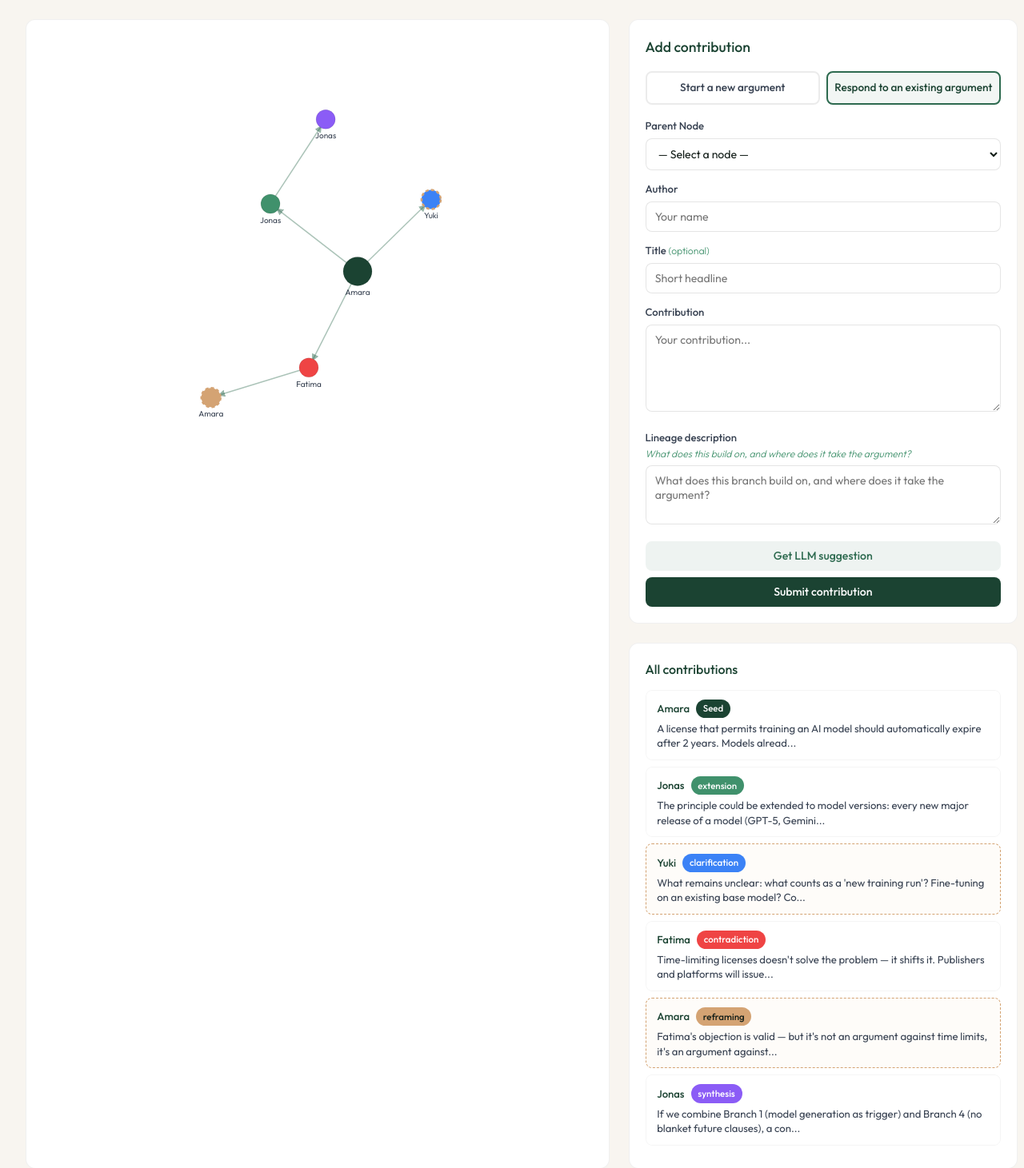
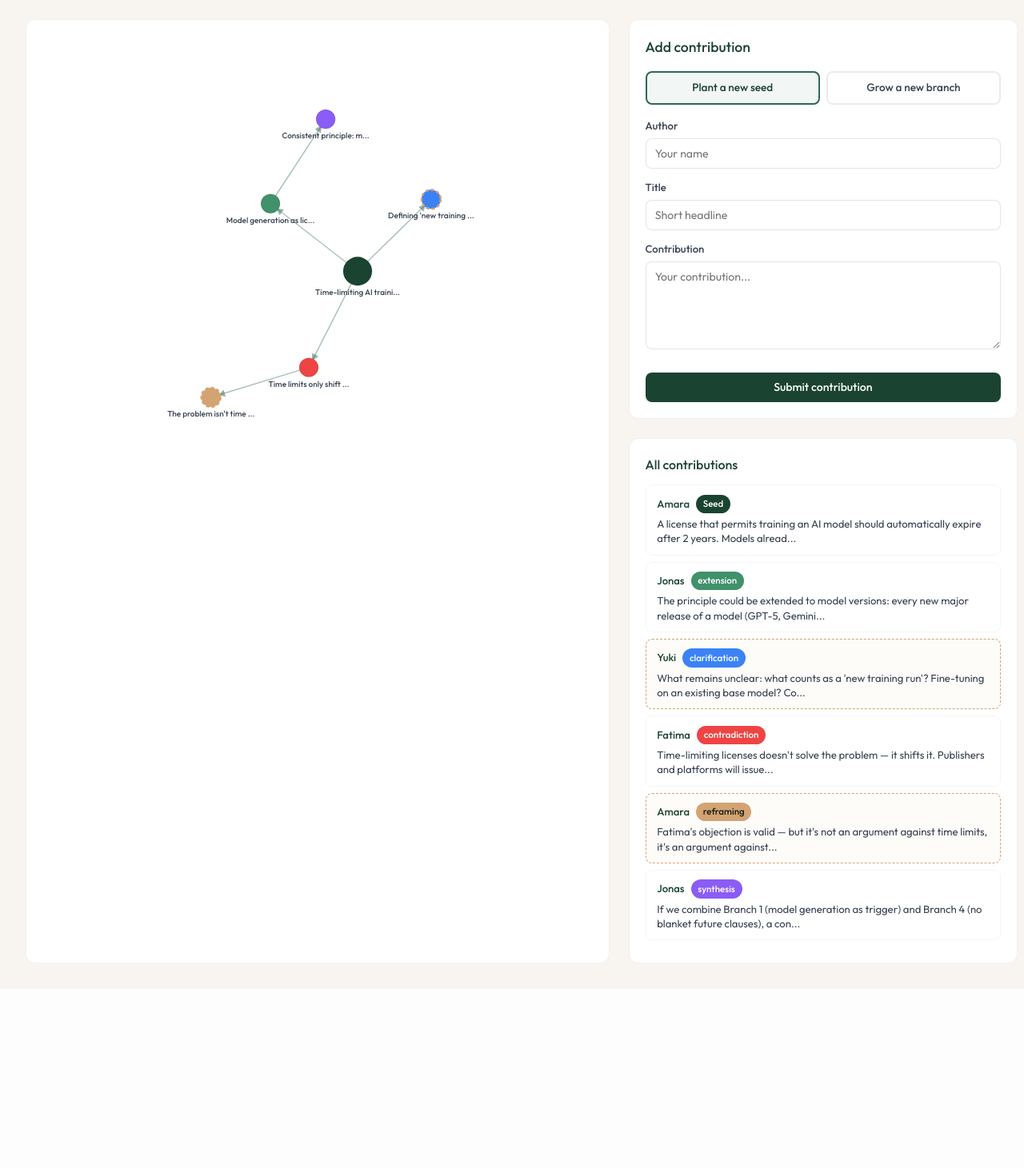
Before and after one commit to sofilab-art/groven, a Flask app: page /space/corpus-ai-training in a window 1280 px wide. Shown: the part 157-1618 px from the top of the page at 80% size. After the commit the page ends 1394 px from the top, so only its background shows below. Run offline with Flask 3, Linux system fonts and the light colour scheme; data comes from the database, SQL or seed files in the repository.

Commit message:
Streamline contribution UX: auto-classify, auto-lineage, graph improvements
- Remove parent dropdown; parent set by clicking graph nodes with indicator
- Default to "Plant a new seed" mode; clicking a node switches to branch
- Auto-classify branch type server-side via LLM (no manual selection)
- Auto-generate lineage description server-side via LLM
- Remove all LLM UI elements (button, spinner, type radios) from form
- Make title mandatory; show titles on graph nodes instead of authors
- Graph: fixed 600px simulation height, anchored to top, node clamping
- Tooltip: moved to body for z-index, full text shown, max-width 400px
- Node detail: Lineage and LLM Analysis expanded by default

Co-Authored-By: Claude Opus 4.6 <noreply@anthropic.com>

```diff
--- a/main.py
+++ b/main.py
@@ -67,36 +67,51 @@ def api_create_node():
     author = (data.get("author") or "").strip()
     body = (data.get("body") or "").strip()
     parent_id = data.get("parent_id")
-    title = (data.get("title") or "").strip() or None
-    lineage_desc = (data.get("lineage_desc") or "").strip() or None
-    branch_type = data.get("branch_type")
-    llm_proposed_type = data.get("llm_proposed_type")
-    llm_explanation = data.get("llm_explanation")
+    title = (data.get("title") or "").strip()
 
     # Validation
-    if not space_id or not author or not body:
-        return jsonify({"error": "space_id, author, and body are required"}), 400
+    if not space_id or not author or not title or not body:
+        return jsonify({"error": "space_id, author, title, and body are required"}), 400
 
     if not db.get_space(space_id):
         return jsonify({"error": "Space not found"}), 404
 
     # Determine node type
+    branch_type = None
+    llm_proposed_type = None
+    llm_explanation = None
+    lineage_desc = None
+    contested = 0
+
     if parent_id:
         node_type = "branch"
-        if not lineage_desc:
-            return jsonify({"error": "lineage_desc is required for branches"}), 400
-        if not branch_type:
-            return jsonify({"error": "branch_type is required for branches"}), 400
-        if not db.get_node(parent_id):
+        parent_node = db.get_node(parent_id)
+        if not parent_node:
             return jsonify({"error": "Parent node not found"}), 404
+
+        # Auto-classify branch type via LLM
+        proposal = llm.propose_branch_type(
+            parent_body=parent_node["body"],
+            branch_body=body,
+            lineage_desc=None
+        )
+        if proposal:
+            branch_type = proposal["proposed_type"]
+            llm_proposed_type = proposal["proposed_type"]
+            llm_explanation = proposal.get("explanation")
+        else:
+            # Fallback if LLM is unavailable
+            branch_type = "extension"
+            llm_proposed_type = None
+
+        # Auto-generate lineage description
+        lineage_desc = llm.generate_lineage(
+            parent_body=parent_node["body"],
+            branch_body=body,
+            branch_type=branch_type
+        )
     else:
         node_type = "seed"
-        branch_type = None
-
-    # Calculate contested flag
-    contested = 0
-    if llm_proposed_type and branch_type and llm_proposed_type != branch_type:
-        contested = 1
 
     node_id = db.create_node(
         space_id=space_id,
@@ -125,7 +140,6 @@ def api_llm_propose():
     """Get LLM type proposal for a branch."""
     parent_id = request.args.get("parent_id")
     body = request.args.get("body", "").strip()
-    lineage_desc = request.args.get("lineage_desc", "").strip()
 
     if not parent_id or not body:
         return jsonify({"error": "parent_id and body are required"}), 400
@@ -137,7 +151,7 @@ def api_llm_propose():
     result = llm.propose_branch_type(
         parent_body=parent["body"],
         branch_body=body,
-        lineage_desc=lineage_desc
+        lineage_desc=None
     )
 
     if result is None:
--- a/static/graph.js
+++ b/static/graph.js
@@ -21,14 +21,14 @@
     };
 
     const width = container.clientWidth || 800;
-    const height = container.clientHeight || 600;
+    // Fixed simulation height — keeps nodes stable in the upper part of the panel
+    const height = 600;
 
-    // Create SVG
+    // Create SVG — anchored to top via preserveAspectRatio
     const svg = d3.select(container)
         .append('svg')
-        .attr('width', width)
-        .attr('height', height)
-        .attr('viewBox', [0, 0, width, height]);
+        .attr('viewBox', [0, 0, width, height])
+        .attr('preserveAspectRatio', 'xMidYMin meet');
 
     // Arrow marker
     svg.append('defs').append('marker')
@@ -44,8 +44,8 @@
         .attr('fill', '#2D6A4F')
         .attr('opacity', 0.5);
 
-    // Tooltip
-    const tooltip = d3.select(container)
+    // Tooltip — appended to body so it's never clipped by overflow:hidden
+    const tooltip = d3.select('body')
         .append('div')
         .attr('class', 'graph-tooltip')
         .style('display', 'none');
@@ -117,50 +117,63 @@
                 .attr('stroke-width', d => d.contested ? 2.5 : 1)
                 .attr('stroke-dasharray', d => d.contested ? '4,3' : 'none');
 
-            // Author labels
+            // Title labels
             nodeGroup.append('text')
-                .text(d => d.author)
+                .text(d => {
+                    const label = d.title || d.author;
+                    return label.length > 25 ? label.substring(0, 23) + '...' : label;
+                })
                 .attr('dy', d => (d.node_type === 'seed' ? 30 : 24))
                 .attr('text-anchor', 'middle')
                 .attr('font-size', '10px')
                 .attr('font-family', 'Outfit, sans-serif')
                 .attr('fill', '#374151')
-                .attr('font-weight', '400');
+                .attr('font-weight', d => d.title ? '500' : '400');
 
             // Hover events
             nodeGroup
                 .on('mouseenter', (event, d) => {
                     const typeLabel = d.branch_type || 'seed';
-                    const bodyPreview = d.body.length > 80
-                        ? d.body.substring(0, 80) + '...'
-                        : d.body;
+                    const titleHtml = d.title
+                        ? `<div class="tt-title">${d.title}</div>`
+                        : '';
 
                     tooltip
                         .style('display', 'block')
                         .html(`
                             <span class="tt-author">${d.author}</span>
                             <span class="tt-type type-badge type-${typeLabel}">${typeLabel}</span>
-                            <div class="tt-body">${bodyPreview}</div>
+                            ${titleHtml}
+                            <div class="tt-body">${d.body}</div>
                         `);
                 })
                 .on('mousemove', (event) => {
-                    const rect = container.getBoundingClientRect();
                     tooltip
-                        .style('left', (event.clientX - rect.left + 12) + 'px')
-                        .style('top', (event.clientY - rect.top - 10) + 'px');
+                        .style('left', (event.pageX + 12) + 'px')
+                        .style('top', (event.pageY - 10) + 'px');
                 })
                 .on('mouseleave', () => {
                     tooltip.style('display', 'none');
                 });
 
-            // Click: show detail
+            // Click: show detail + set as parent
             nodeGroup.on('click', (event, d) => {
                 event.stopPropagation();
                 showNodeDetail(d);
+                // Automatically set clicked node as the parent for branching
+                if (window.selectParentNode) {
+                    window.selectParentNode(d.id, d.author, d.title || d.body.substring(0, 50));
+                }
             });
 
-            // Simulation tick
+            // Simulation tick — clamp nodes inside the visible area
+            const pad = 30;
             simulation.on('tick', () => {
+                nodes.forEach(d => {
+                    d.x = Math.max(pad, Math.min(width - pad, d.x));
+                    d.y = Math.max(pad, Math.min(height - pad, d.y));
+                });
+
                 link
                     .attr('x1', d => d.source.x)
                     .attr('y1', d => d.source.y)
--- a/static/main.js
+++ b/static/main.js
@@ -1,6 +1,6 @@
 /**
  * Groven — Main UI Logic
- * Form toggle, LLM proposal, form submission
+ * Form toggle, form submission
  */
 
 (function () {
@@ -12,29 +12,22 @@
     if (!form) return;
 
     const toggleRadios = form.querySelectorAll('input[name="contribution_type"]');
-    const branchFields = document.getElementById('branch-fields');
-    const lineageField = document.getElementById('lineage-field');
-    const llmSection = document.getElementById('llm-section');
     const parentSelect = document.getElementById('parent-select');
-    const lineageInput = document.getElementById('lineage-input');
+    const parentIndicator = document.getElementById('parent-indicator');
+    const parentIndicatorName = document.getElementById('parent-indicator-name');
+    const clearParentBtn = document.getElementById('clear-parent');
 
     function updateFormMode() {
         const mode = form.querySelector('input[name="contribution_type"]:checked').value;
         const isBranch = mode === 'branch';
 
-        branchFields.style.display = isBranch ? 'block' : 'none';
-        lineageField.style.display = isBranch ? 'block' : 'none';
-        llmSection.style.display = isBranch ? 'block' : 'none';
+        // Show parent indicator only if in branch mode AND a parent is selected
+        parentIndicator.style.display = (isBranch && parentSelect.value) ? 'flex' : 'none';
 
         if (!isBranch) {
             // Reset branch-specific fields
             parentSelect.value = '';
-            lineageInput.value = '';
-            document.getElementById('llm-result').style.display = 'none';
-            document.getElementById('llm-proposed-type-hidden').value = '';
-            document.getElementById('llm-explanation-hidden').value = '';
-            // Uncheck all type radios
-            form.querySelectorAll('input[name="branch_type"]').forEach(r => r.checked = false);
+            parentIndicatorName.textContent = '';
         }
     }
 
@@ -42,86 +35,17 @@
         radio.addEventListener('change', updateFormMode);
     });
 
-    // Initialize form to match default checked state (branch)
-    updateFormMode();
-
-    // ============================================================
-    // LLM Propose Button
-    // ============================================================
-
-    const llmBtn = document.getElementById('llm-propose-btn');
-    const llmSpinner = document.getElementById('llm-spinner');
-    const llmResult = document.getElementById('llm-result');
-
-    if (llmBtn) {
-        llmBtn.addEventListener('click', async () => {
-            const parentId = parentSelect.value;
-            const body = document.getElementById('body-input').value.trim();
-            const lineageDesc = lineageInput.value.trim();
-
-            if (!parentId) {
-                alert('Please select a parent node.');
-                return;
-            }
-            if (!body) {
-                alert('Please write a contribution.');
-                return;
-            }
-
-            // Show spinner
-            llmBtn.style.display = 'none';
-            llmSpinner.style.display = 'flex';
-            llmResult.style.display = 'none';
-
-            try {
-                const params = new URLSearchParams({
-                    parent_id: parentId,
-                    body: body,
-                    lineage_desc: lineageDesc
-                });
-
-                const response = await fetch(`/api/llm-propose?${params}`);
-                const data = await response.json();
-
-                llmSpinner.style.display = 'none';
-
-                if (data.proposed_type) {
-                    // Show result
-                    document.getElementById('llm-proposed-type').textContent = data.proposed_type;
-                    document.getElementById('llm-proposed-type').className = `type-badge type-${data.proposed_type}`;
-                    document.getElementById('llm-explanation').textContent = data.explanation || '';
-                    document.getElementById('llm-confidence').textContent =
-                        data.confidence ? `Confidence: ${(data.confidence * 100).toFixed(0)}%` : '';
-
-                    // Store in hidden fields
-                    document.getElementById('llm-proposed-type-hidden').value = data.proposed_type;
-                    document.getElementById('llm-explanation-hidden').value = data.explanation || '';
-
-                    // Pre-select the proposed type
-                    const radio = form.querySelector(`input[name="branch_type"][value="${data.proposed_type}"]`);
-                    if (radio) radio.checked = true;
-
-                    llmResult.style.display = 'block';
-                } else {
-                    // LLM unavailable — show manual selection
-                    llmResult.style.display = 'block';
-                    document.querySelector('.llm-proposal-card').innerHTML =
-                        '<p style="color:#999;font-size:0.85rem;">LLM suggestion unavailable. Please select a type manually.</p>';
-                }
-
-                llmBtn.style.display = 'block';
-                llmBtn.textContent = 'Suggest again';
-
-            } catch (err) {
-                console.error('[LLM] Error:', err);
-                llmSpinner.style.display = 'none';
-                llmBtn.style.display = 'block';
-                llmResult.style.display = 'block';
-                document.querySelector('.llm-proposal-card').innerHTML =
-                    '<p style="color:#EF4444;font-size:0.85rem;">LLM request failed. Please select a type manually.</p>';
-            }
+    // Clear parent button
+    if (clearParentBtn) {
+        clearParentBtn.addEventListener('click', () => {
+            parentSelect.value = '';
+            parentIndicator.style.display = 'none';
+            parentIndicatorName.textContent = '';
         });
     }
+
+    // Initialize form to match default checked state
+    updateFormMode();
 
     // ============================================================
     // Form Submission
@@ -136,41 +60,27 @@
         const title = document.getElementById('title-input').value.trim();
         const body = document.getElementById('body-input').value.trim();
 
-        if (!author || !body) {
-            alert('Author and contribution are required fields.');
+        if (!author || !title || !body) {
+            alert('Author, title, and contribution are required fields.');
             return;
         }
 
         const payload = {
             space_id: spaceId,
             author: author,
-            title: title || null,
+            title: title,
             body: body
         };
 
         if (mode === 'branch') {
             const parentId = parentSelect.value;
-            const lineageDesc = lineageInput.value.trim();
-            const branchType = form.querySelector('input[name="branch_type"]:checked');
 
             if (!parentId) {
-                alert('Please select a parent node.');
-                return;
-            }
-            if (!lineageDesc) {
-                alert('Lineage description is required for branches.');
-                return;
-            }
-            if (!branchType) {
-                alert('Please select a branch type (or request an LLM suggestion first).');
+                alert('Please click a node in the graph to select a parent.');
                 return;
             }
 
             payload.parent_id = parentId;
-            payload.lineage_desc = lineageDesc;
-            payload.branch_type = branchType.value;
-            payload.llm_proposed_type = document.getElementById('llm-proposed-type-hidden').value || null;
-            payload.llm_explanation = document.getElementById('llm-explanation-hidden').value || null;
         }
 
         const submitBtn = document.getElementById('submit-btn');
@@ -207,15 +117,24 @@
     // Allow clicking graph nodes to pre-fill parent selector
     // ============================================================
 
-    window.selectParentNode = function (nodeId) {
+    window.selectParentNode = function (nodeId, authorName, titleOrBody) {
         // Switch to branch mode
         const branchRadio = form.querySelector('input[name="contribution_type"][value="branch"]');
         if (branchRadio) {
             branchRadio.checked = true;
-            updateFormMode();
         }
         // Set parent
         parentSelect.value = nodeId;
+
+        // Show parent indicator
+        if (authorName) {
+            const label = titleOrBody
+                ? `${authorName}: ${titleOrBody}`
+                : authorName;
+            parentIndicatorName.textContent = label;
+        }
+        // Update form mode (shows/hides indicator)
+        updateFormMode();
     };
 
 })();
--- a/static/style.css
+++ b/static/style.css
@@ -296,7 +296,7 @@ a:hover {
 
 #forest-graph {
     width: 100%;
-    height: 600px;
+    height: 100%;
 }
 
 #forest-graph svg {
--- a/templates/node.html
+++ b/templates/node.html
@@ -46,7 +46,7 @@
 
         <!-- Lineage description -->
         {% if node.lineage_desc %}
-        <details class="lineage-box">
+        <details class="lineage-box" open>
             <summary class="lineage-label">Lineage</summary>
             <em>{{ node.lineage_desc }}</em>
         </details>
@@ -54,7 +54,7 @@
 
         <!-- LLM Box -->
         {% if node.llm_proposed_type %}
-        <details class="llm-info-box {% if node.contested %}llm-info-contested{% endif %}">
+        <details class="llm-info-box {% if node.contested %}llm-info-contested{% endif %}" open>
             <summary class="llm-label">LLM Analysis</summary>
             {% if node.contested %}
             <p class="contested-info">
--- a/templates/space.html
+++ b/templates/space.html
@@ -33,20 +33,24 @@
                     <!-- Seed vs Branch toggle -->
                     <div class="form-toggle">
                         <label class="toggle-option">
-                            <input type="radio" name="contribution_type" value="seed">
-                            <span>Start a new argument</span>
+                            <input type="radio" name="contribution_type" value="seed" checked>
+                            <span>Plant a new seed</span>
                         </label>
                         <label class="toggle-option">
-                            <input type="radio" name="contribution_type" value="branch" checked>
-                            <span>Respond to an existing argument</span>
+                            <input type="radio" name="contribution_type" value="branch">
+                            <span>Grow a new branch</span>
                         </label>
                     </div>
 
-                    <!-- Parent selector (branch only) -->
-                    <div id="branch-fields" style="display:none;">
-                        <div class="form-group">
-                            <label for="parent-select">Parent Node</label>
-                            <select id="parent-select" name="parent_id">
+                    <!-- Parent indicator (set by clicking a graph node) -->
+                    <div id="parent-indicator" class="parent-indicator" style="display:none;">
+                        <span class="parent-indicator-label">Branching from:</span>
+                        <span id="parent-indicator-name" class="parent-indicator-name"></span>
+                        <button type="button" id="clear-parent" class="parent-indicator-clear">&times;</button>
+                    </div>
+
+                    <!-- Hidden parent selector (populated by graph click) -->
+                    <select id="parent-select" name="parent_id" style="display:none;">
                         <option value="">— Select a node —</option>
                         {% for node in nodes %}
                         <option value="{{ node.id }}">
@@ -54,8 +58,6 @@
                         </option>
                         {% endfor %}
                     </select>
-                        </div>
-                    </div>
 
                     <div class="form-group">
                         <label for="author-input">Author</label>
@@ -63,8 +65,8 @@
                     </div>
 
                     <div class="form-group">
-                        <label for="title-input">Title <span class="optional">(optional)</span></label>
-                        <input type="text" id="title-input" name="title" placeholder="Short headline">
+                        <label for="title-input">Title</label>
+                        <input type="text" id="title-input" name="title" required placeholder="Short headline">
                     </div>
 
                     <div class="form-group">
@@ -72,67 +74,6 @@
                         <textarea id="body-input" name="body" required rows="5"
                                   placeholder="Your contribution..."></textarea>
                     </div>
-
-                    <!-- Lineage desc (branch only) -->
-                    <div id="lineage-field" style="display:none;">
-                        <div class="form-group">
-                            <label for="lineage-input">Lineage description
-                                <span class="label-hint">What does this build on, and where does it take the argument?</span>
-                            </label>
-                            <textarea id="lineage-input" name="lineage_desc" rows="3"
-                                      placeholder="What does this branch build on, and where does it take the argument?"></textarea>
-                        </div>
-                    </div>
-
-                    <!-- LLM Proposal Section (branch only) -->
-                    <div id="llm-section" style="display:none;">
-                        <button type="button" id="llm-propose-btn" class="btn btn-secondary">
-                            Get LLM suggestion
-                        </button>
-                        <div id="llm-spinner" class="spinner" style="display:none;">
-                            <div class="spinner-dot"></div>
-                            Analyzing...
-                        </div>
-                        <div id="llm-result" style="display:none;">
-                            <div class="llm-proposal-card">
-                                <div class="llm-proposal-header">
-                                    <span class="llm-label">LLM suggestion:</span>
-                                    <span id="llm-proposed-type" class="type-badge"></span>
-                                </div>
-                                <p id="llm-explanation" class="llm-explanation"></p>
-                                <div id="llm-confidence" class="llm-confidence"></div>
-                            </div>
-                            <div class="type-choice">
-                                <label class="type-label">Confirm or override type:</label>
-                                <div class="type-radio-group" id="type-radio-group">
-                                    <label class="type-radio">
-                                        <input type="radio" name="branch_type" value="clarification">
-                                        <span class="type-pill type-clarification">Clarification</span>
-                                    </label>
-                                    <label class="type-radio">
-                                        <input type="radio" name="branch_type" value="extension">
-                                        <span class="type-pill type-extension">Extension</span>
-                                    </label>
-                                    <label class="type-radio">
-                                        <input type="radio" name="branch_type" value="reframing">
-                                        <span class="type-pill type-reframing">Reframing</span>
-                                    </label>
-                                    <label class="type-radio">
-                                        <input type="radio" name="branch_type" value="contradiction">
-                                        <span class="type-pill type-contradiction">Contradiction</span>
-                                    </label>
-                                    <label class="type-radio">
-                                        <input type="radio" name="branch_type" value="synthesis">
-                                        <span class="type-pill type-synthesis">Synthesis</span>
-                                    </label>
-                                </div>
-                            </div>
-                        </div>
-                    </div>
-
-                    <!-- Hidden fields for LLM data -->
-                    <input type="hidden" id="llm-proposed-type-hidden" name="llm_proposed_type" value="">
-                    <input type="hidden" id="llm-explanation-hidden" name="llm_explanation" value="">
 
                     <button type="submit" id="submit-btn" class="btn btn-primary">Submit contribution</button>
                 </form>
```
Also changed, not shown: other parts of static/style.css (+56 -5 lines), llm.py (+53 -0 lines). Lines whose indentation alone changed are shown as unchanged.
